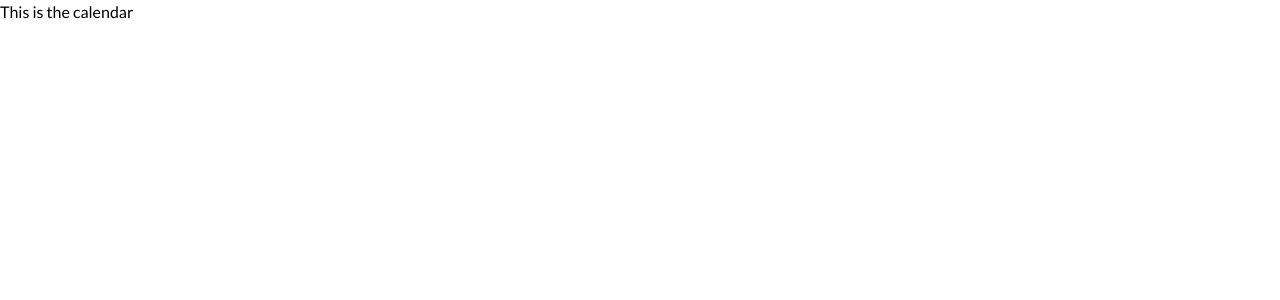
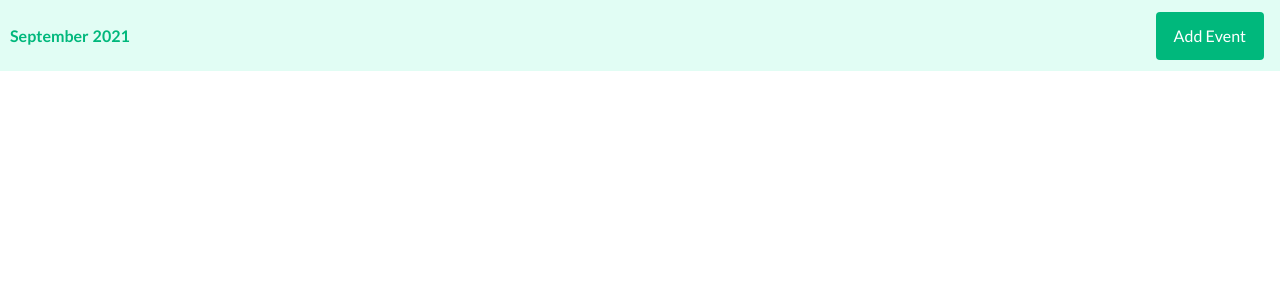
Before and after one commit to HenryNwankwo/calendar-app, a React (Create React App) app: page / in a window 1280 px wide. Shown: the top 300 px of the page. Built offline with nearby package versions, Linux system fonts and the light colour scheme.

Commit message:
Finished navbar styling

```diff
--- a/src/App.css
+++ /dev/null
@@ -1 +0,0 @@
-@import './index.css';
--- a/src/App.js
+++ b/src/App.js
@@ -1,11 +1,9 @@
 import React from 'react';
 import { BrowserRouter as Router, Route, Switch } from 'react-router-dom';
 import CalendarApp from './pages/CalendarApp';
-import './App.css';
 
 function App() {
   return (
-    <div className='App'>
     <Router>
       <Switch>
         <Route path='/' exact>
@@ -13,7 +11,6 @@ function App() {
         </Route>
       </Switch>
     </Router>
-    </div>
   );
 }
 
--- a/src/components/Navbar.js
+++ b/src/components/Navbar.js
@@ -2,19 +2,21 @@ import React from 'react';
 
 const Navbar = () => {
   return (
-    <div className='w-full flex justify-between'>
-      <div className='text-primary-color font-bold'>
+    <header className='w-full flex items-center justify-between bg-light-green fixed mx-auto h-18'>
+      <div className='text-primary-color font-bold flex flex-row ml-2 hover:cursor-pointer'>
         <span></span>
-        <div>
-          <span>September</span>
-          <span>2021</span>
+        <div className='flex flex-row'>
+          <span className='mx-0.5'>September</span>
+          <span className='mx-0.5'>2021</span>
         </div>
         <span></span>
       </div>
       <div>
-        <button>Add Event</button>
+        <button className='bg-primary-color text-white text-center py-3 px-4.5 rounded mr-4'>
+          Add Event
+        </button>
       </div>
-    </div>
+    </header>
   );
 };
 
--- a/src/index.css
+++ b/src/index.css
@@ -10,3 +10,6 @@
     font-weight: 400;
   }
 }
+.content-area {
+  @apply mx-auto h-screen w-screen max-h-screen p-0;
+}
--- a/src/pages/CalendarApp.js
+++ b/src/pages/CalendarApp.js
@@ -1,7 +1,12 @@
 import React from 'react';
+import Navbar from '../components/Navbar';
 
 function CalendarApp() {
-  return <div>This is the calendar</div>;
+  return (
+    <div className='content-area'>
+      <Navbar />
+    </div>
+  );
 }
 
 export default CalendarApp;
--- a/tailwind.config.js
+++ b/tailwind.config.js
@@ -2,6 +2,7 @@ module.exports = {
   purge: ['./src/**/*.{js,jsx,ts,tsx}', './public/index.html'],
   darkMode: false, // or 'media' or 'class'
   theme: {
+    screens: {},
     extend: {
       colors: {
         'primary-color': '#00B87C',
@@ -14,10 +15,18 @@ module.exports = {
         'bg-color-grey': '#F6F6F6',
         'bg-color-white': '#FFFFFF',
       },
+      padding: {
+        4.5: '18px',
+      },
+      height: {
+        18: '71px',
+      },
     },
   },
   variants: {
-    extend: {},
+    extend: {
+      cursor: ['hover', 'focus'],
+    },
   },
   plugins: [],
 };
```
Lines whose indentation alone changed are shown as unchanged.
